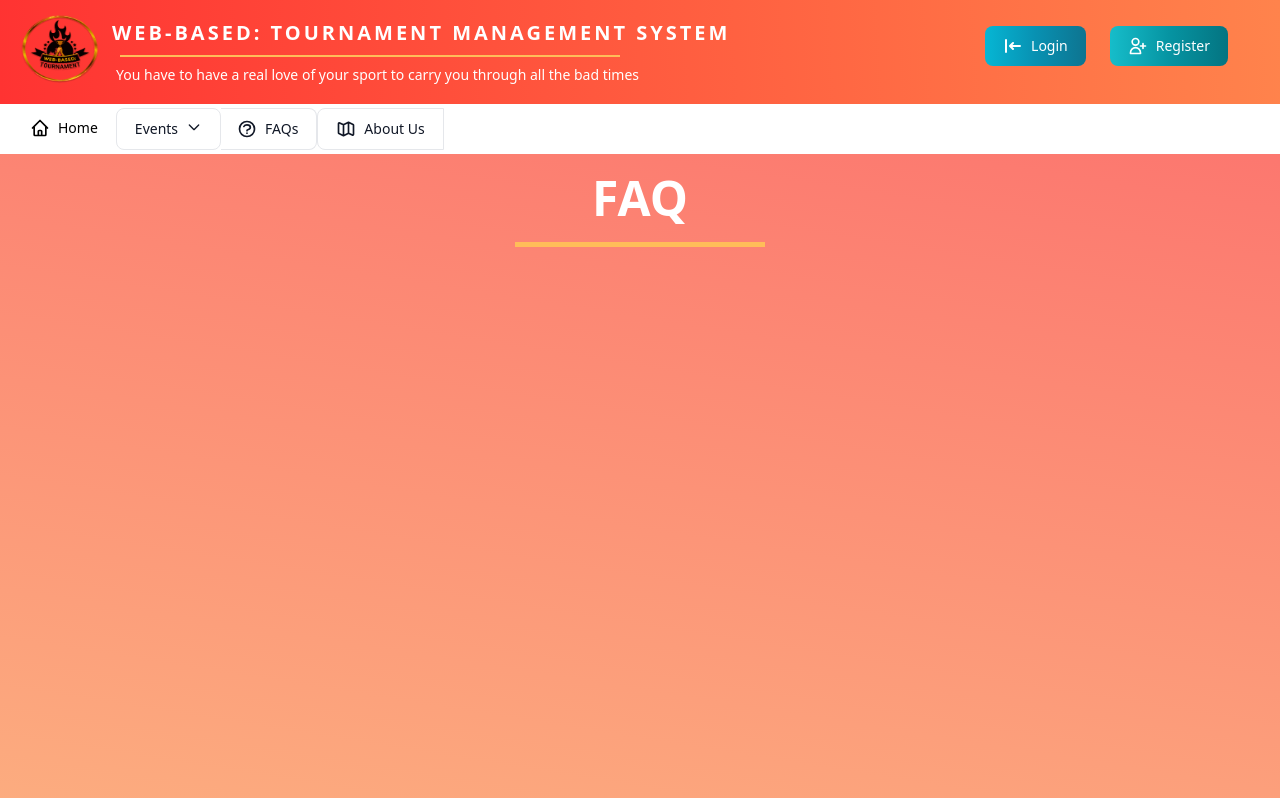
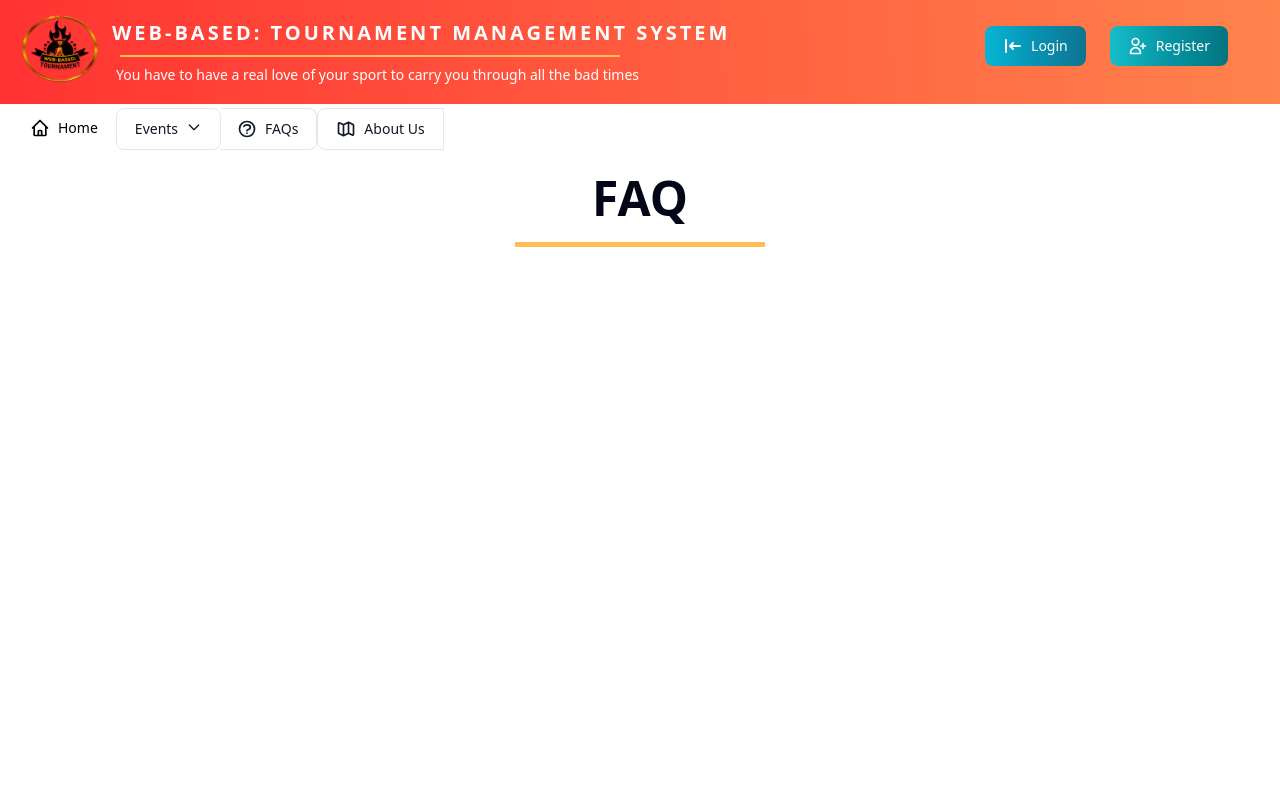
Before and after one commit to Sowishi/Tournament-Management-System, a React (Vite) app: page /faq in a window 1280 px wide. Shown: the top 798 px of the page. Built offline with nearby package versions, Linux system fonts and the light colour scheme.

Commit message:
update ui design of it :

```diff
--- a/src/components/title.jsx
+++ b/src/components/title.jsx
@@ -7,7 +7,7 @@ const Title = ({ title }) => {
       animate={{ y: 0 }}
       className="wrapper flex jsutify-center items-center  flex-col mb-5"
     >
-      <h1 className="font-bold uppercase text-white text-5xl m-5 text-center">
+      <h1 className="font-bold uppercase text-slate-950 text-5xl m-5 text-center">
         {title}
       </h1>
       <div
--- a/src/layout/defaultLayout.jsx
+++ b/src/layout/defaultLayout.jsx
@@ -5,14 +5,7 @@ import { TmsFooter } from "../components/footer";
 const DefaultLayout = ({ children, hideHeader }) => {
   return (
     <>
-      <div
-        className="w-full min-h-screen pb-20"
-        style={{
-          background: "rgb(252,110,108)",
-          background:
-            "linear-gradient(189deg, rgba(252,110,108,1) 0%, rgba(252,172,127,1) 100%)",
-        }}
-      >
+      <div className="w-full min-h-screen pb-20">
         {hideHeader && (
           <div
             style={{
```
